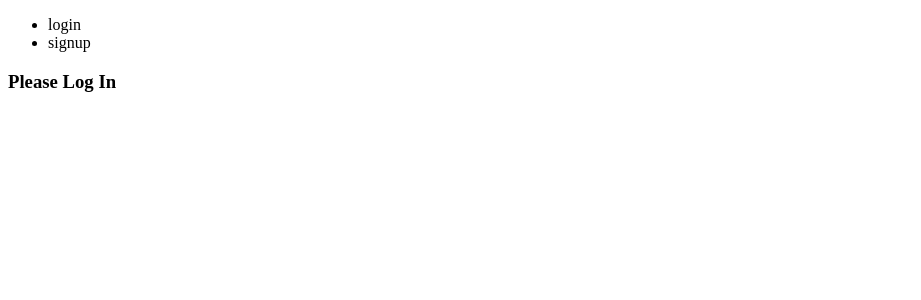
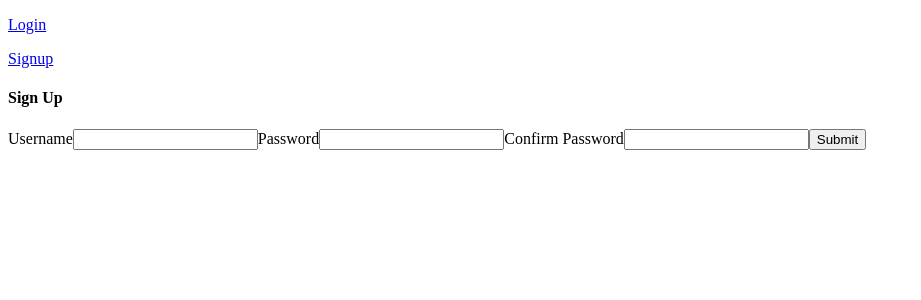
Before and after one commit to owenmoogk/django-twitter, a React (Create React App) app in the folder src/frontend/: page /signup in a window 1280 px wide. Shown: the top 300 px of the page, without its empty margins (0-921 px from the left). Built offline with nearby package versions, Linux system fonts and the light colour scheme; the HTML template or start-up script is replaced by a standard one.

Commit message:
made seperate pages for user auth

```diff
--- a/src/frontend/src/components/App.js
+++ b/src/frontend/src/components/App.js
@@ -1,19 +1,23 @@
 import React, { useEffect, useState } from 'react';
 import Nav from './nav/Nav';
 import LoginForm from './users/Login';
-import SignupForm from './users/Register';
+import Register from './users/Register';
+import {
+	BrowserRouter as Router,
+	Switch,
+	Route
+} from 'react-router-dom'
 
-// all the user stuff... massive props
+// all the user stuff... massive props to
 // https://medium.com/@dakota.lillie/django-react-jwt-authentication-5015ee00ef9a
 
 export default function App() {
 
-	const [displayed_form, set_displayed_form] = useState("")
-	const [logged_in, setLoggedIn] = useState(localStorage.getItem('token') ? true : false)
+	const [loggedIn, setLoggedIn] = useState(localStorage.getItem('token') ? true : false)
 	const [username, setUsername] = useState('')
 
 	useEffect(() => {
-		if (logged_in) {
+		if (loggedIn) {
 			fetch('/users/current_user/', {
 				headers: {
 					Authorization: `JWT ${localStorage.getItem('token')}`
@@ -26,46 +30,29 @@
 		}
 	});
 
-	const clearDisplayForm = () => {
-		set_displayed_form('')
-	}
-
-	const handle_logout = () => {
+	const handleLogout = () => {
 		localStorage.removeItem('token');
 		setLoggedIn(false)
 		setUsername('')
 	};
 
-	const display_form = form => {
-		set_displayed_form(form)
-	};
-
-	let form;
-	switch (displayed_form) {
-		case 'login':
-			form = <LoginForm clearDisplayForm={clearDisplayForm} setLoggedIn={setLoggedIn}/>;
-			break;
-		case 'signup':
-			form = <SignupForm clearDisplayForm={clearDisplayForm} setLoggedIn={setLoggedIn} />;
-			break;
-		default:
-			form = null;
-	}
-
 	return (
 		<div className="App">
 			<Nav
-				logged_in={logged_in}
-				display_form={display_form}
-				handle_logout={handle_logout}
+				loggedIn={loggedIn}
+				handleLogout={handleLogout}
 			/>
-			{form}
-			<h3>
-				{logged_in
-					? `Hello, ${username}`
-					: 'Please Log In'
-				}
-			</h3>
+			<Router>
+				<Switch>
+					{/* <Route exact path='/' component={HomePage}/> */}
+					<Route path='/login'>
+						<LoginForm setLoggedIn={setLoggedIn} loggedIn={loggedIn} username={username}/>
+					</Route>
+					<Route path='/signup'>
+						<Register setLoggedIn={setLoggedIn} loggedIn={loggedIn} username={username}/>
+					</Route>
+				</Switch>
+			</Router>
 		</div>
 	);
 }
--- a/src/frontend/src/components/nav/Nav.js
+++ b/src/frontend/src/components/nav/Nav.js
@@ -1,24 +1,18 @@
 import React from 'react';
-import PropTypes from 'prop-types';
 
 export default function Nav(props) {
-	const logged_out_nav = (
+	const loggedOutNav = (
+		<div>
+			<a href='/login'><p>Login</p></a>
+			<a href='/signup'><p>Signup</p></a>
+		</div>
+	);
+
+	const loggedInNav = (
 		<ul>
-			<li onClick={() => props.display_form('login')}>login</li>
-			<li onClick={() => props.display_form('signup')}>signup</li>
+			<li onClick={props.handleLogout}>Logout</li>
 		</ul>
 	);
 
-	const logged_in_nav = (
-		<ul>
-			<li onClick={props.handle_logout}>logout</li>
-		</ul>
-	);
-	return <div>{props.logged_in ? logged_in_nav : logged_out_nav}</div>;
+	return <div>{props.loggedIn ? loggedInNav : loggedOutNav}</div>;
 }
-
-Nav.propTypes = {
-	logged_in: PropTypes.bool.isRequired,
-	display_form: PropTypes.func.isRequired,
-	handle_logout: PropTypes.func.isRequired
-};
--- a/src/frontend/src/components/users/Login.js
+++ b/src/frontend/src/components/users/Login.js
@@ -20,8 +20,8 @@
 				if (json.token){
 					localStorage.setItem('token', json.token);
 					props.setLoggedIn(true)
-					props.clearDisplayForm()
 					setUsername(json.user.username)
+					window.location.replace('/')
 				}
 				else{
 					// https://www.geeksforgeeks.org/how-to-get-the-first-key-name-of-a-javascript-object/
@@ -35,7 +35,8 @@
 			});
 	};
 
-	return (
+	function notLoggedInPage(){
+		return(
 			<div>
 				<form onSubmit={e => handleLogin(e, {username:username, password:password})}>
 					<h4>Log In</h4>
@@ -58,6 +59,24 @@
 				<br/>
 				<h2>{message}</h2>
 			</div>
+		)
+	}
+
+	function loggedInPage(){
+		return(
+			<div>
+				<h2>{"You are logged in as "+props.username}</h2>
+			</div>
+		)
+	}
+
+	return (
+		<div>
+		{props.loggedIn
+			? loggedInPage()
+			: notLoggedInPage()
+		}
+		</div>
 	);
 
 }
--- a/src/frontend/src/components/users/Register.js
+++ b/src/frontend/src/components/users/Register.js
@@ -41,8 +41,8 @@
 				if (json.token){
 					localStorage.setItem('token', json.token);
 					props.setLoggedIn(true)
-					props.clearDisplayForm()
 					setUsername(json.username)
+					window.location.replace('/')
 				}
 				else{
 					// https://www.geeksforgeeks.org/how-to-get-the-first-key-name-of-a-javascript-object/
@@ -56,7 +56,8 @@
 			});
 	};
 
-	return (
+	function notLoggedInPage(){
+		return(
 			<div>
 				<form onSubmit={e => handleSignup(e, {username:username, password:password}, passwordConfirm)}>
 					<h4>Sign Up</h4>
@@ -86,5 +87,23 @@
 				<br/>
 				<h2>{message}</h2>
 			</div>
+		)
+	}
+
+	function loggedInPage(){
+		return(
+			<div>
+				<h2>{"You are logged in as "+props.username}</h2>
+			</div>
+		)
+	}
+
+	return (
+		<div>
+		{props.loggedIn
+			? loggedInPage()
+			: notLoggedInPage()
+		}
+		</div>
 	);
 }
```
Lines whose indentation alone changed are shown as unchanged.
